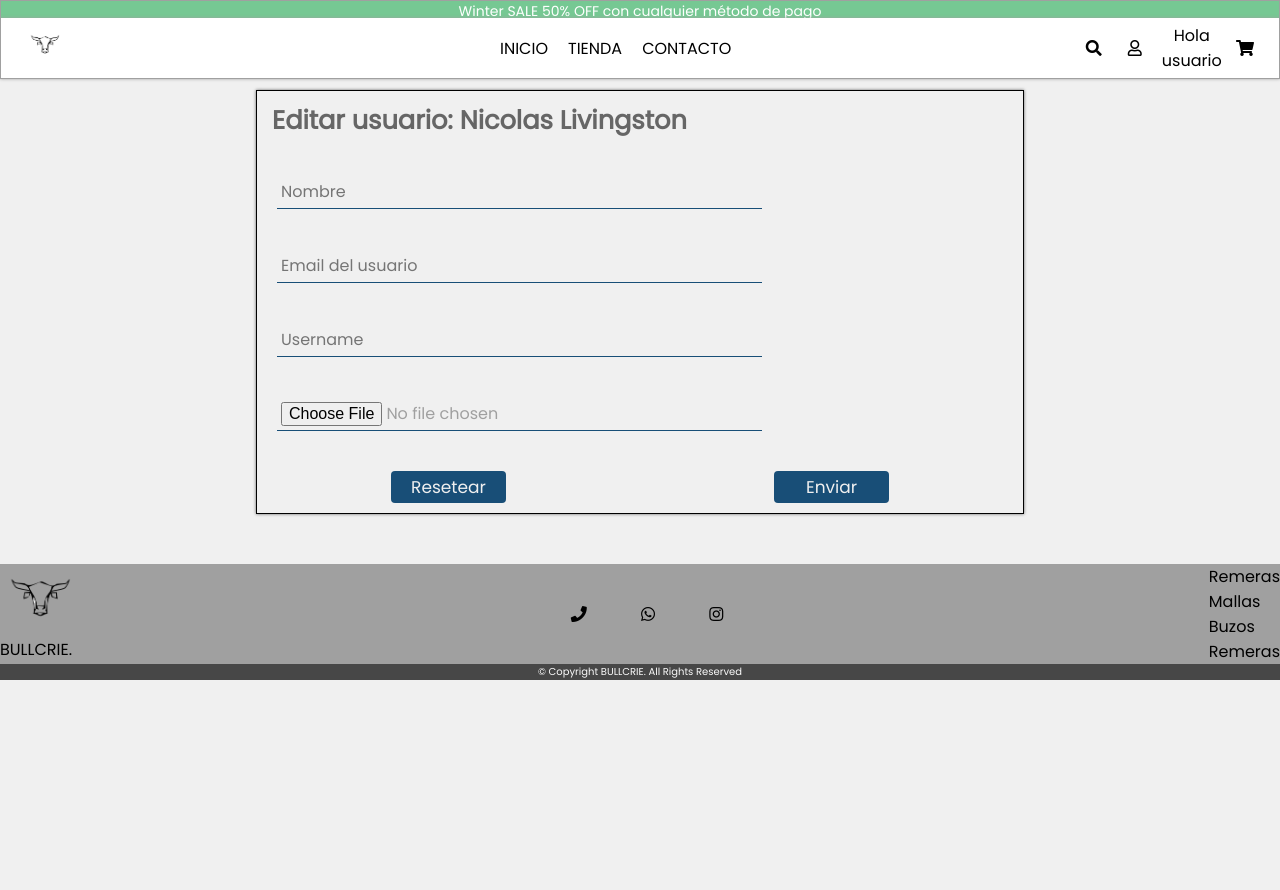
After one commit to MicaPupparo/grupo_3_Bullcrie, a Node server app: page /usuarios/editar/2 in a window 1280 px wide. The commit adds this page. Run offline with Node 20, Linux system fonts and the light colour scheme; data comes from the database, SQL or seed files in the repository; some libraries are stand-ins or nearby versions.

Commit message:
edicion de usuarios + detalle

```diff
--- a/Estructura/controller/usersController.js
+++ b/Estructura/controller/usersController.js
@@ -96,6 +96,48 @@ const controller = {
     fs.writeFileSync(usersFilePath, JSON.stringify(users, null, ' '));*/
     res.redirect('/usuarios/login');
   },
+  detalle: (req, res) =>{
+    if (req.params.id !== null) {
+      db.Usuarios.findOne({
+        where: {
+          id: req.params.id
+        }
+      })
+      .then(usuario =>{
+        res.render('userDetail', {usuario})
+        console.log(usuario)
+      } )
+    } else {
+      res.redirect("/usuarios/login")
+    }
+  },
+  editar: (req, res) =>{
+    db.Usuarios.findOne({
+      where: {
+        id: req.params.id
+      }
+    })
+    .then(usuarioAEditar => {
+      res.render('userEdit', { usuarioAEditar })
+    })
+  },
+  procesarEdicion: (req, res) => {
+    db.Usuarios.update({
+      name: req.params.name,
+      email: req.params.email,
+      username: req.params.username,
+      avatar: req.params.avatar,
+    },
+    {
+      where: {
+        id: req.params.id
+      }
+    })
+      // .then(data => {
+      //   return console.log(data)
+      // })
+    res.redirect('/usuarios/detalle/'+req.params.id)
+  }
 }
 
 module.exports = controller;
--- a/Estructura/views/partials/head.ejs
+++ b/Estructura/views/partials/head.ejs
@@ -15,6 +15,7 @@
     <link rel="stylesheet" href="/css/styles-productCreate.css" />
     <link rel="stylesheet" href="/css/styles-shop.css" />
     <link rel="stylesheet" href="/css/categorias.css" />
+    <link rel="stylesheet" href="/css/styles-usersDetail.css" />
     <link rel="stylesheet" href="https://fonts.googleapis.com/css2?family=Poppins&display=swap%22%3E%22%3E">
     <link rel="stylesheet" href="https://use.fontawesome.com/releases/v5.15.4/css/all.css" integrity="sha384-DyZ88mC6Up2uqS4h/KRgHuoeGwBcD4Ng9SiP4dIRy0EXTlnuz47vAwmeGwVChigm" crossorigin="anonymous">
 
--- a/Estructura/views/partials/header.ejs
+++ b/Estructura/views/partials/header.ejs
@@ -19,7 +19,7 @@
      <ul class="ul-header_icons">
             <li><a href="#search"><i class="fas fa-search"></i></a></li>
             <li class="iconContainer">
-                <a href="<%= locals.estaLogueado ? '' : '/usuarios/login' %>" class="usuarioIcon"><i class="far fa-user"></i><p><%= locals.estaLogueado ? ' ' + locals.usuarioLogin.name : ' Hola usuario' %></p></a>
+                <a href="<%= locals.estaLogueado && !null ? '/usuarios/detalle/'+ locals.usuarioLogin.id : '/usuarios/login' %>" class="usuarioIcon"><i class="far fa-user"></i><p><%= locals.estaLogueado && !null ? ' ' + locals.usuarioLogin.name : ' Hola usuario' %></p></a>
             </li>
             <li><a href="/productos/carrito"><i class="fas fa-shopping-cart"></i></a></li>
      </ul>
--- /dev/null
+++ b/Estructura/views/userEdit.ejs
@@ -0,0 +1,69 @@
+<!-- -------------------------------------HEAD & TAGS-------------------------------------------------------- -->
+<%- include('./partials/head') %>
+
+<body class="wrapper">
+  <!-- -------------------------------------HEADER-------------------------------------------------------- -->
+
+<%- include('./partials/header') %>
+
+<main>
+    <% if( usuarioAEditar != undefined) { %>
+        <form class="creacion" action="/usuarios/editar/<%= usuarioAEditar.id %>?_method=PUT" method="POST">
+
+            <h3 class="tituloPc">Editar usuario: <%= usuarioAEditar.name %></h3>
+
+            <div class="casillaPc">
+            <input
+                type="text"
+                name="name"
+                placeholder="Nombre"
+                class="nombre-productoPc"
+            />
+            </div>
+
+            <div class="casillaPc">
+            <input
+                type="email"
+                name="email"
+                placeholder="Email del usuario"
+                class="categoria-productoPc"
+            />
+            </div>
+
+            <div class="casillaPc">
+            <input
+                type="text"
+                name="username"
+                placeholder="Username"
+                class="colorPc"
+            />
+            </div>
+
+
+            <div class="casillaPc">
+            <input
+                type="file"
+                name="avatar"
+                placeholder="Avatar"
+                class="imagenPc"
+                accept=".jpg, .png, .jpeg, .gif, .JPG, .PNG, JPEG, .GIF"
+            />
+            </div>
+
+
+            <div class="buttonsPc">
+
+            <button type="reset" class="boton" >Resetear</button>
+            <button type="submit" class="boton">Enviar</button>
+            </div>
+        </form>
+      <% } %>
+</main>
+
+
+<%- include('./partials/footer') %>
+
+    <script type="text/javascript" src="/css\header.js"></script>
+
+</body>
+</html>
```
Also changed, not shown: Estructura/public/css/styles-usersDetail.css (added, +41 -0 lines), Estructura/routes/users.js (+6 -1 lines), Estructura/views/userDetail.ejs (added, +30 -0 lines).
